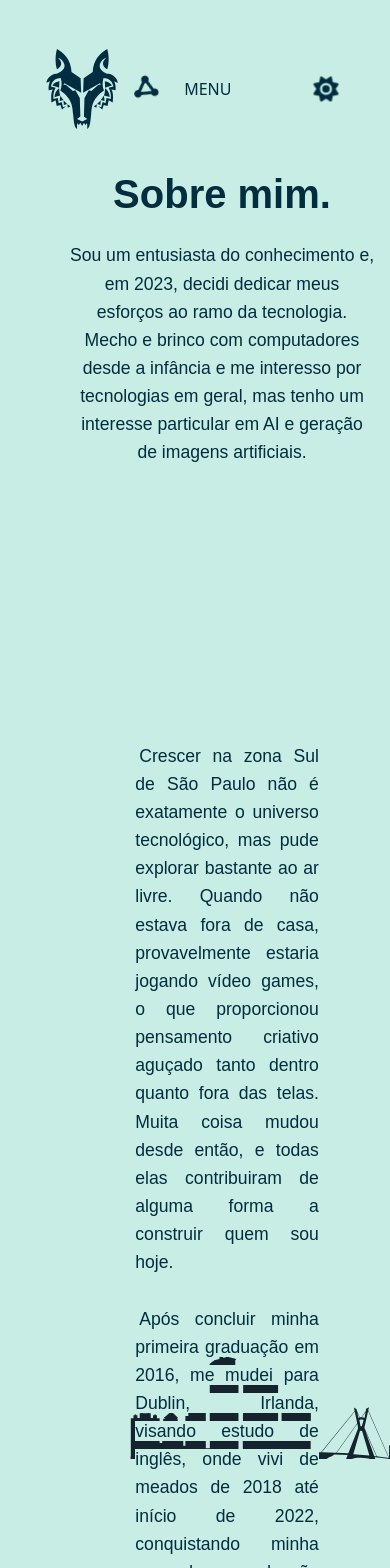
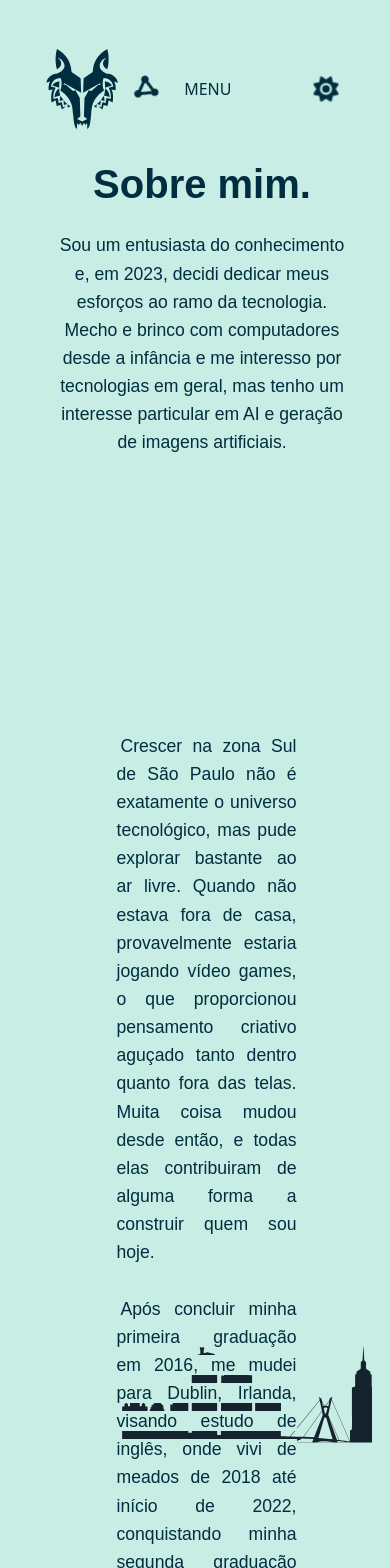
Before and after one commit to PAULOHENRIQUEDEPAULADIAS/portfolio-project, a React (Vite) app: page /About in a window 390 px wide. Shown: the top 1568 px of the page. Built offline with nearby package versions, Linux system fonts and the light colour scheme.

Commit message:
Concluded:
- Fixing small inconsistencies;

```diff
--- a/src/components/about/about.css
+++ b/src/components/about/about.css
@@ -1,7 +1,7 @@
 /* General container for the About page */
 .aboutContent {
   position: relative;
-  width: 100%;
+  width: inherit;
   margin: 0 auto;
   padding: 20px;
   font-family: Arial, sans-serif;
@@ -164,7 +164,7 @@
   .aboutMe2Text,
   .AboutHobbies1Text,
   .AboutHobbies2Text {
-    max-width: 90%;
+    max-width: 100%;
     margin: 0 auto;
   }
 
@@ -175,8 +175,10 @@
   .aboutMe2,
   .AboutHobbies1,
   .AboutHobbies2 {
+    display: flex;
     flex-direction: column;
     align-items: center;
+    justify-content: center;
   }
 
   .AboutHobbies1Img,
--- a/src/components/menu/menu.css
+++ b/src/components/menu/menu.css
@@ -29,6 +29,7 @@
   opacity: 1;
   transform: scale(0.8);
   transition: opacity 0.4s ease 0.2s, transform 0.4s ease 0.2s;
+  margin-top: 3rem;
 }
 
 /* Itens normais do menu */
@@ -92,3 +93,12 @@
   transform: translateX(0);
   transition: opacity 0.4s ease, transform 0.4s ease; /* velocidade maior */
 }
+
+@media (max-width: 600px) {
+  .overlayContent {
+    margin-top: 5rem;
+  }
+  .menuItem span{
+    color: transparent;
+  }
+};
--- a/src/components/writing/writing.css
+++ b/src/components/writing/writing.css
@@ -2,6 +2,7 @@
 .writing-container {
   padding: 20px;
   transition: filter 0.3s ease;
+  margin-top: 5rem;
 }
 
 .blurred {
```
